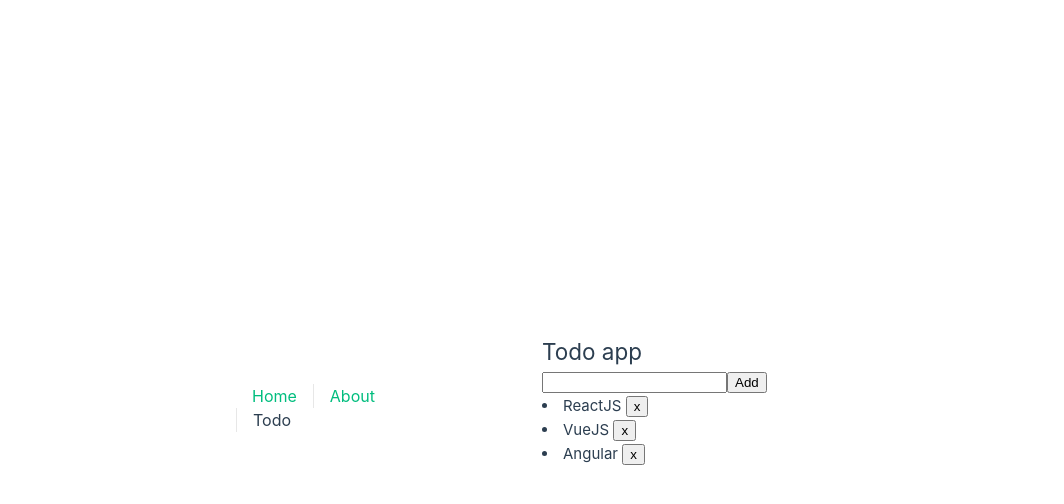
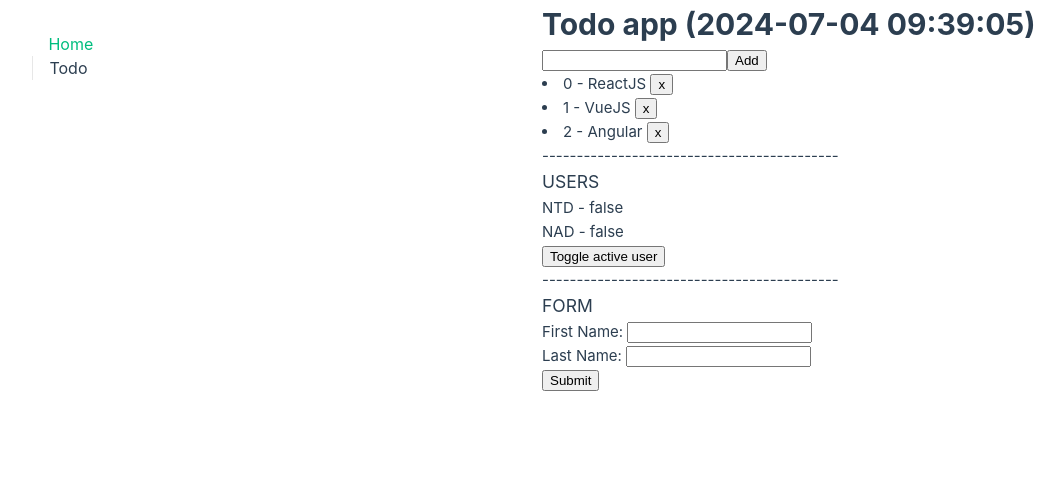
Before and after one commit to NguyenDuyTu97/todo-vue-app, a Vue app: page /todo in a window 1280 px wide. Shown: the top 504 px of the page, without its empty margins (98-1162 px from the left). Built offline with nearby package versions, Linux system fonts and the light colour scheme.

Commit message:
refactor code

```diff
--- a/package.json
+++ b/package.json
@@ -11,6 +11,7 @@
     "format": "prettier --write src/"
   },
   "dependencies": {
+    "moment": "^2.30.1",
     "vue": "^3.4.29",
     "vue-router": "^4.3.3"
   },
--- a/src/App.vue
+++ b/src/App.vue
@@ -1,18 +1,13 @@
 <script setup>
 import { RouterLink, RouterView } from 'vue-router'
-import HelloWorld from './components/HelloWorld.vue'
 </script>
 
 <template>
   <header>
-    <!-- <img alt="Vue logo" class="logo" src="@/assets/logo.svg" width="125" height="125" /> -->
-
     <div class="wrapper">
-      <!-- <HelloWorld msg="You did it!" /> -->
-
       <nav>
         <RouterLink to="/">Home</RouterLink>
-        <RouterLink to="/about">About</RouterLink>
+        <!-- <RouterLink to="/about">About</RouterLink> -->
         <RouterLink to="/todo">Todo</RouterLink>
       </nav>
     </div>
@@ -60,7 +55,6 @@ nav a:first-of-type {
 @media (min-width: 1024px) {
   header {
     display: flex;
-    place-items: center;
     padding-right: calc(var(--section-gap) / 2);
   }
 
--- a/src/assets/main.css
+++ b/src/assets/main.css
@@ -24,7 +24,6 @@ a,
 @media (min-width: 1024px) {
   body {
     display: flex;
-    place-items: center;
   }
 
   #app {
--- a/src/components/todo/TodoItem.vue
+++ b/src/components/todo/TodoItem.vue
@@ -8,7 +8,7 @@ defineProps({
 
 <template>
   <span key="idx">
-    {{ title }}
+    {{ idx }} - {{ title }}
     <button @click="onRemoveTodo(idx)">x</button>
     <!-- <button @click.stop="$emit('remove-todo', idx)">Click Me</button> -->
   </span>
--- a/src/views/TodoView.vue
+++ b/src/views/TodoView.vue
@@ -1,8 +1,9 @@
 <template lang="">
   <div>
-    <h2>Todo app</h2>
+    <!-- TODO APP -->
+    <h2>Todo app ({{ moment(date).format('YYYY-MM-DD hh:mm:ss') }})</h2>
     <div>
-      <input v-model="teachName" />
+      <input v-model="teachName" @keyup.enter="onAddTodo" />
       <button @click="onAddTodo">Add</button>
     </div>
     <li v-for="(i, index) in list">
@@ -13,28 +14,131 @@
         @remove-todo.once="onRemoveTodo"
       />
     </li>
+
+    <!-- USERS -->
+    <div>-------------------------------------------</div>
+    <h3>USERS</h3>
+    <template v-for="(user, index) in users">
+      <p v-if="user.isActive === isActiveUser">{{ user.name }} - {{ user.isActive }}</p>
+    </template>
+
+    <button @click="onToggleActiveUser">Toggle active user</button>
+
+    <!-- FORM -->
+    <div>-------------------------------------------</div>
+    <h3>FORM</h3>
+    <form @submit.prevent="handleSubmit">
+      <label>
+        First Name:
+        <input type="text" v-model="formData.firstName" />
+      </label>
+      <br />
+
+      <label>
+        Last Name:
+        <input type="text" v-model="formData.lastName" />
+      </label>
+      <br />
+
+      <button type="submit">Submit</button>
+    </form>
   </div>
 </template>
 
 <script setup>
-import { ref, reactive, computed } from 'vue'
+import {
+  ref,
+  reactive,
+  computed,
+  onMounted,
+  onUpdated,
+  onUnmounted,
+  onBeforeMount,
+  onBeforeUnmount,
+  watch
+} from 'vue'
 import TodoItem from '../components/todo/TodoItem.vue'
+import moment from 'moment'
 
 // state
 const teachName = ref('')
-const list = ref(['ReactJS', 'VueJS', 'Angular'])
+const isActiveUser = ref(false)
+const date = ref(new Date())
+
+const list = reactive(['ReactJS', 'VueJS', 'Angular'])
+const users = reactive([
+  { id: 1, name: 'NDT', isActive: true },
+  { id: 2, name: 'NTD', isActive: false },
+  { id: 3, name: 'NAD', isActive: false },
+  { id: 4, name: 'HVB', isActive: true }
+])
+const formData = reactive({ firstName: '', lastName: '' })
+
+let timerId = null
+
+// watchers
+watch(teachName, (newString, oldString) => {
+  console.log(newString, 'new string 0')
+  if (newString?.includes('?')) {
+    isActiveUser.value = !isActiveUser.value
+  }
+})
+
+onBeforeMount(() => {
+  console.log('status onBeforeMount')
+})
+
+// lifecycle
+onMounted(() => {
+  console.log(`the component is now mounted.`)
+  // timerId = setInterval(() => {
+  //   date.value = new Date()
+  // }, 1000)
+})
+
+onUpdated(() => {
+  // when state is changed
+  console.log(`the component is updated`)
+})
+
+onBeforeUnmount(() => {
+  console.log('status onBeforeUnmount')
+})
+
+onUnmounted(() => {
+  console.log(`unmounted component.`)
+
+  // clearInterval(timerId)
+})
 
 // function
 function onAddTodo() {
   if (!teachName.value) return
 
-  list.value.push(teachName.value)
+  list.push(teachName.value)
   teachName.value = ''
 }
 
 function onRemoveTodo(idx) {
-  if (!idx) return
+  if (idx === undefined || idx === null) return
 
-  list.value.splice(idx, 1)
+  list.splice(idx, 1)
+}
+
+function onToggleActiveUser() {
+  isActiveUser.value = !isActiveUser.value
+}
+
+function handleSubmit() {
+  console.log(formData, 'formData 111')
+  console.log(formData.firstName, ':formData firstName 111')
+  console.log(formData.lastName, ':formData lastName 111')
 }
 </script>
+
+<style scoped>
+h2 {
+  font-size: 30px;
+  font-weight: bold;
+}
+</style>
--- /dev/null
+++ b/src/views/UserView.vue
@@ -0,0 +1,6 @@
+<template lang="">
+  <div></div>
+</template>
+<script setup>
+// import TodoItem from '../components/todo/TodoItem.vue'
+</script>
```
Also changed, not shown: 1 other file (tests, documents, lock files or other folders).
